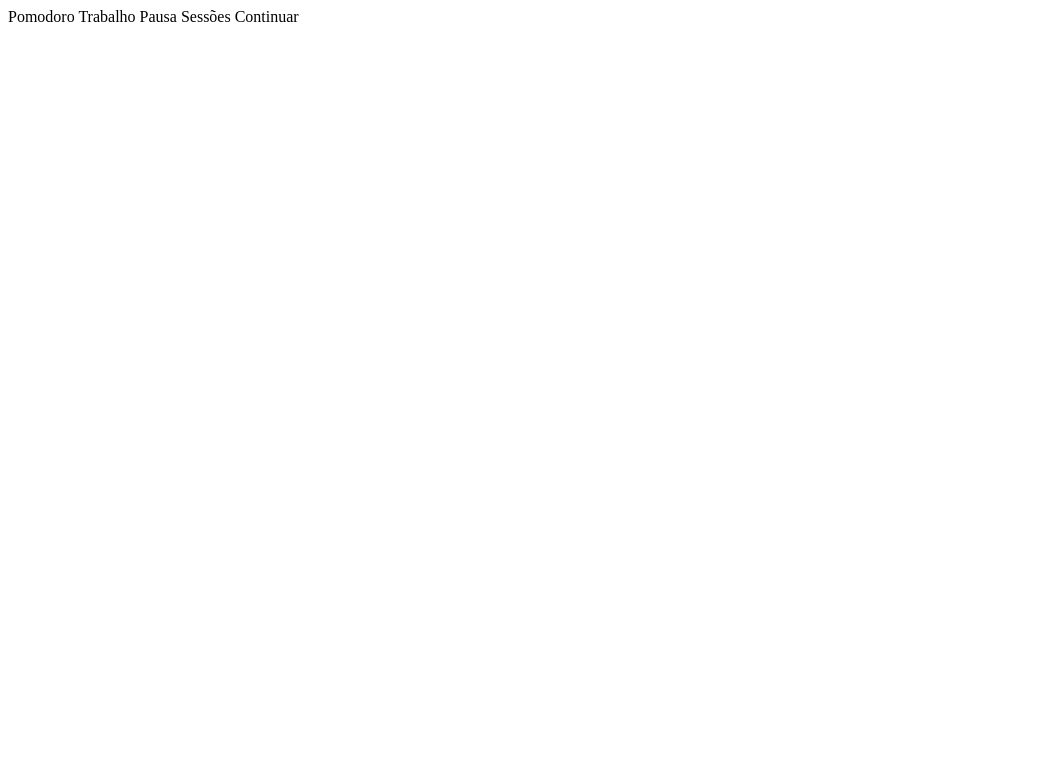
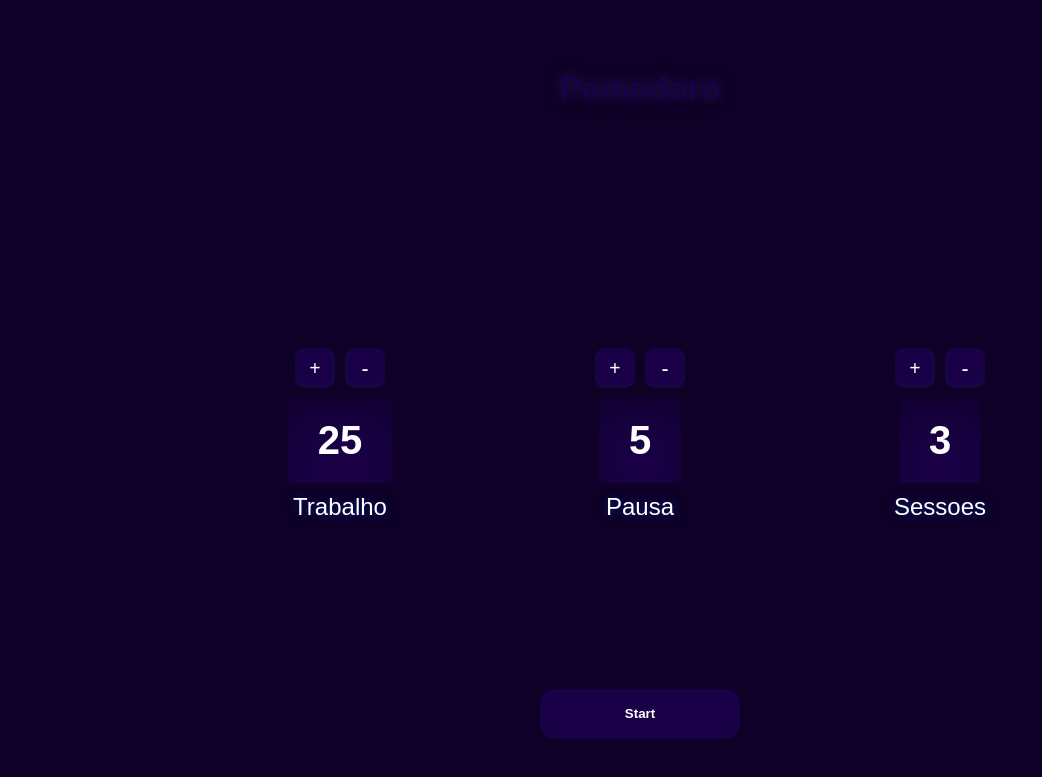
Before and after one commit to lucasdutradev/Pomodoro, a plain HTML site: page inicio.html in a window 1280 px wide. Shown: the whole page, without its empty margins (0-1042 px from the left). Drawn offline with Linux system fonts and the light colour scheme.

Commit message:
primeira versao do template

```diff
--- a/inicio.html
+++ b/inicio.html
@@ -1,5 +1,49 @@
-Pomodoro
+<!DOCTYPE html>
+<html lang="pt-br">
+<head>
+    <meta charset="UTF-8">
+    <meta http-equiv="X-UA-Compatible" content="IE=edge">
+    <meta name="viewport" content="width=device-width, initial-scale=1.0">
+    <link rel="stylesheet" href="style.css">
+    <title>Document</title>
+</head>
+<body>
+    <header>
+        <h1>Pomodoro</h1>
+    </header>
+    <main>
+        <section>
+            <div class="buttons">
+                <span>+</span>
+                <span>-</span>
+            </div>
+            <div class="timer">25</div>
+            <h2>Trabalho</h2>
+        </section>
+        <section>
+            <div class="buttons">
+                <span>+</span>
+                <span>-</span>
+            </div>
+            <div class="timer">5</div>
+            <h2>Pausa</h2>
+        </section>
+        <section>
+            <div class="buttons">
+                <span>+</span>
+                <span>-</span>
+            </div>
+            <div class="timer">3</div>
+            <h2>Sessoes</h2>
+        </section>
+    </main>
+    <button>Start</button>
+    <footer></footer>
+    <script src="app.js"></script>
+</body>
+</html>
+<!-- Pomodoro
 Trabalho
 Pausa
 Sessões
-Continuar
+Continuar -->
--- /dev/null
+++ b/style.css
@@ -0,0 +1,109 @@
+*{
+    padding: 0;
+    margin: 0 auto;
+    box-sizing: border-box;
+}
+
+body{
+    background-color: rgb(14, 0, 39);
+    display: flex;
+    flex-direction: column;
+    justify-content: space-around;
+    align-items: center;
+    height: 100vh;
+}
+
+header h1{
+    cursor: pointer;
+    font-family: Arial, Helvetica, sans-serif;
+    color: rgb(26, 0, 71);
+    text-shadow: 0px 0px 14px rgb(29, 25, 73);
+    margin-top: 50px;
+    transition: 0.5s;
+}
+
+header h1:hover{
+    color: rgb(255, 255, 255);
+    text-shadow: 0px 0px 19px rgb(8, 0, 90);
+}
+
+main{
+    width: 100%;
+    max-width: 900px;
+    height: 500px;
+    display: flex;
+    align-items: center;
+    justify-content: center;
+}
+
+section{
+    width: 100%;
+    height: 100%;
+    max-height: 100px;
+    display: flex;
+    flex-direction: column;
+    align-items: center;
+    justify-content: flex-start;
+}
+
+div.buttons{
+    display: flex;
+    align-items: center;
+}
+
+div.buttons span{
+    cursor: pointer;
+    display: flex;
+    align-items: center;
+    justify-content: center;
+    margin: 0 5px;
+    font-size: 20px;
+    width: 40px;
+    height: 40px;
+    background-color: rgb(26, 0, 71);
+    color: white;
+    font-weight: bold;
+    border-radius: 10px;
+    box-shadow: rgb(0, 31, 131) 0px 50px 100px -20px, rgba(0, 0, 0, 0.3) 0px 30px 60px -30px, rgba(10, 37, 64, 0.35) 0px -2px 6px 0px inset;
+    transition: 0.5s;
+}
+
+div.buttons span:hover{
+    box-shadow: rgb(0, 50, 212) 0px 50px 100px -20px, rgb(0, 50, 212) 0px 30px 60px -30px, rgb(0, 50, 212) 0px 0px 6px 0px inset;
+}
+
+div.timer{
+    margin: 0;
+    padding: 20px 30px;
+    margin: 10px 0;
+    text-align: center;
+    background-color: rgb(26, 0, 71);
+    font-size: 40px;
+    color: white;
+    font-family: Arial, Helvetica, sans-serif;
+    box-shadow: rgba(0, 0, 0, 0.25) 0px 30px 60px -12px inset, rgba(0, 0, 0, 0.3) 0px 18px 36px -18px inset;
+    font-weight: bold;
+}
+
+h2{
+    color: white;
+    font-family: Arial, Helvetica, sans-serif;
+    font-weight: lighter;
+    text-shadow: 1px 1px 10px rgb(0, 31, 131);
+}
+
+button{
+    cursor: pointer;
+    border: none;
+    width: 200px;
+    height: 50px;
+    font-weight: bold;
+    transition: 0.5s;
+    border-radius: 15px;
+    background-color: rgb(26, 0, 71);
+    color: white;
+}
+
+button:hover{
+    box-shadow: rgba(146, 46, 240, 0.4) 0px 5px, rgba(146, 46, 240, 0.3) 0px 10px, rgba(146, 46, 240, 0.2) 0px 15px, rgba(146, 46, 240, 0.1) 0px 20px, rgba(146, 46, 240, 0.05) 0px 25px;
+}
```
Also changed, not shown: app.js (added).
